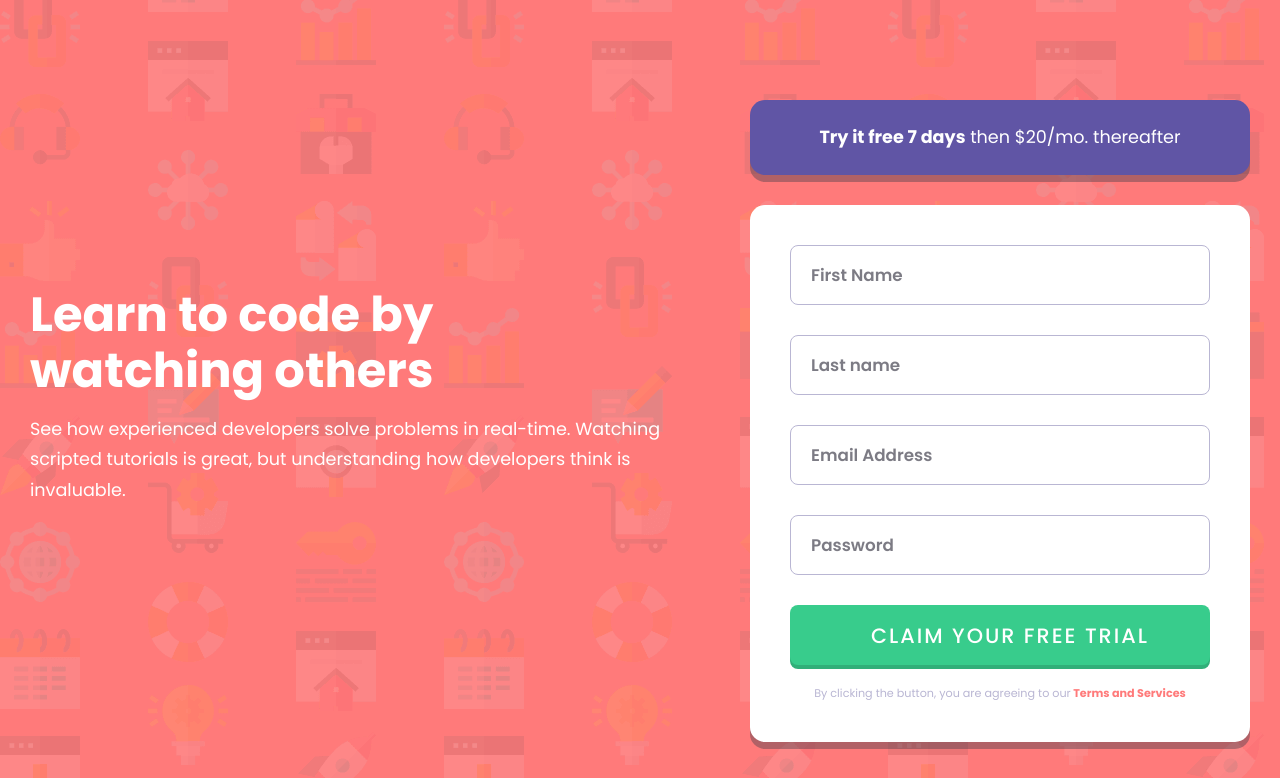
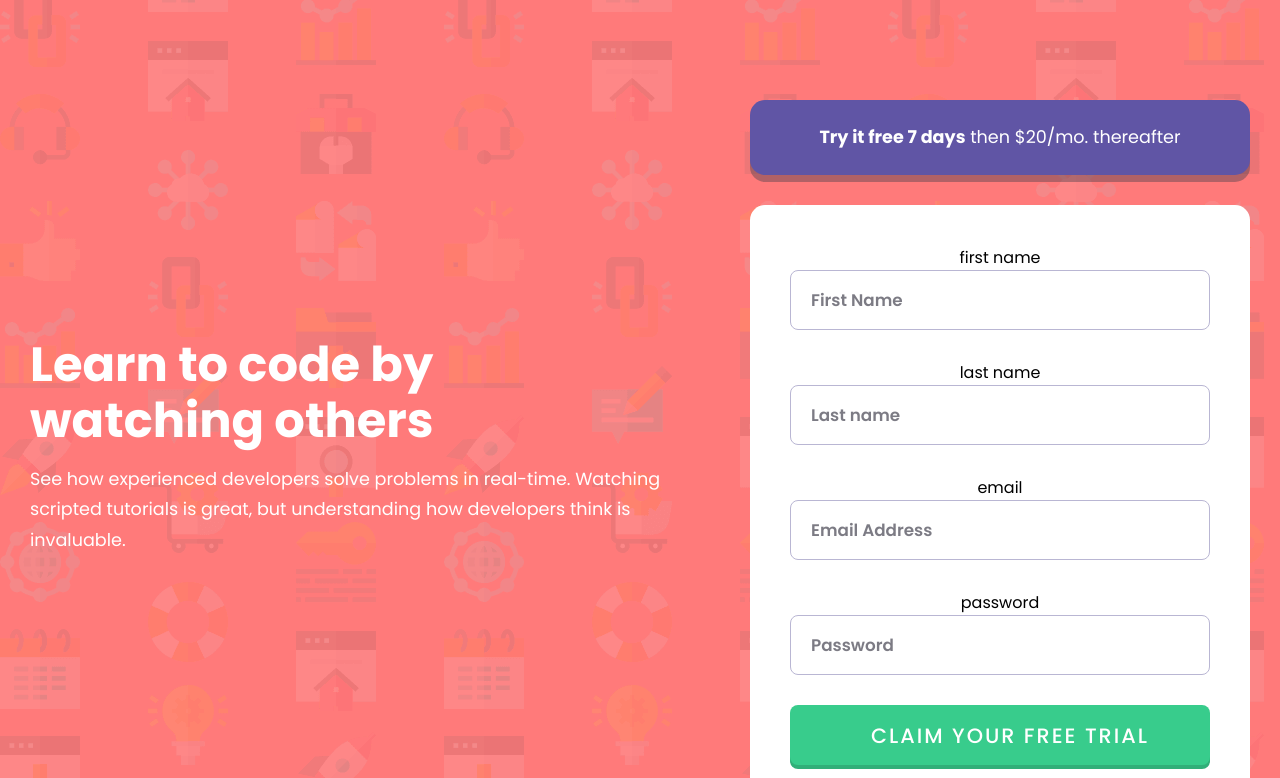
Before and after one commit to Jayrathod192/front-end-mentor-sign-up-form, a plain HTML site: page intro-component-with-signup-form-master/index.html in a window 1280 px wide. Shown: the top 778 px of the page. Drawn offline with Linux system fonts and the light colour scheme.

Commit message:
Update index.html

```diff
--- a/intro-component-with-signup-form-master/index.html
+++ b/intro-component-with-signup-form-master/index.html
@@ -30,22 +30,26 @@
         <div class="form-container">
           <form action="#">
             <div class="field-group">
-              <input type="text" name="first-name" id="first-name" placeholder="First Name">
+              <label for="first name">first name</label>
+              <input type="text" name="first name" id="first-name" placeholder="First Name">
               <img src="./images/icon-error.svg" alt="error-icon" class="error-icon">
               <p class="error-text"> First Name cannot be empty</p>
             </div>
             <div class="field-group">
-              <input type="text" name="Last-name" id="Last-name" placeholder="Last name">
+              <label for="last name">last name</label>
+              <input type="text" name="last name" id="Last-name" placeholder="Last name">
               <img src="./images/icon-error.svg" alt="error-icon" class="error-icon">
               <p class="error-text"> Last Name cannot be empty</p>
             </div>
             <div class="field-group">
-              <input type="Email" name="Email" id="Email" placeholder="Email Address">
+              <label for="email">email</label>
+              <input type="Email" name="email" id="Email" placeholder="Email Address">
               <img src="./images/icon-error.svg" alt="error-icon" class="error-icon">
               <p class="error-text"> Looks like this is not a email.</p>
             </div>
             <div class="field-group">
-              <input type="Password" name="Password" id="Password" placeholder="Password">
+              <label for="password">password</label>
+              <input type="Password" name="password" id="Password" placeholder="Password">
               <img src="./images/icon-error.svg" alt="error-icon" class="error-icon">
               <p class="error-text"> Password cannot be empty</p>
             </div>
@@ -60,9 +64,9 @@
   <footer>
     <p class="attribution">
       Challenge by <a href="https://www.frontendmentor.io?ref=challenge" target="_blank">Frontend Mentor</a>.
-      Coded by <a href="jayrathod.myportfolio.com">Jay Rathod</a>.
+      Coded by <a href="#">Jay Rathod</a>.
     </p>
   </footer>
 </body>
-<script type="text/javascript" src="./main.js"></script>
+<script src="./main.js"></script>
 </html>
```
